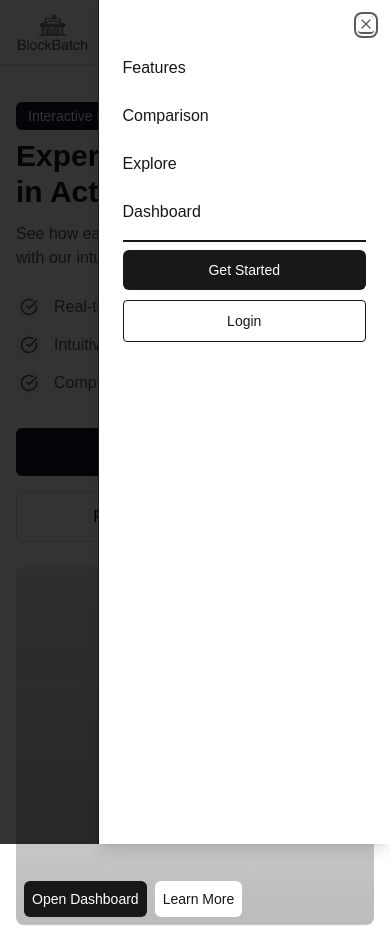
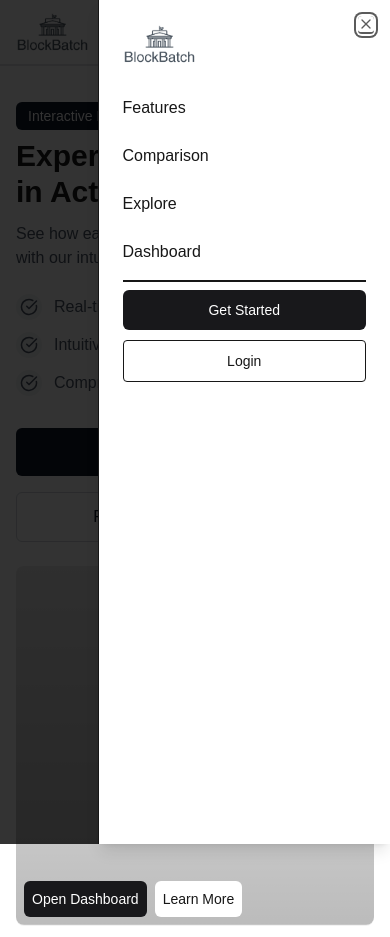
Before and after one commit to IsaacHerreraAguilar/BlockBatchDev, a Next.js app: page / in a window 390 px wide. Both pictures are taken after a click on the button 362 px from the left and 32 px from the top of the page. Built offline with nearby package versions, Linux system fonts and the light colour scheme.

Commit message:
feat: add SheetTitle to header component for improved branding
- Introduced SheetTitle to display the logo within the mobile navigation sheet.
- Enhanced visual hierarchy and branding consistency in the header component.

```diff
--- a/src/components/header.tsx
+++ b/src/components/header.tsx
@@ -1,6 +1,7 @@
 import {
     Sheet,
     SheetContent,
+    SheetTitle,
     SheetTrigger
 } from "@/components/ui/sheet";
 import { Menu } from "lucide-react";
@@ -38,6 +39,9 @@ export function Header() {
                 <Sheet>
                     <SheetTrigger className="block md:hidden"><Menu /></SheetTrigger>
                     <SheetContent className="divide-y-2">
+                        <SheetTitle className="border-none">
+                            <Image src={logo} width={73} alt="BlockBatch" height={40} />
+                        </SheetTitle>
                         <nav className="flex flex-col gap-6 mt-8 pb-4">
                             {NAV_LINKS.map((value, index) => <NavigationItem key={`${index}_${Math.random()}`} {...value} />)}
                         </nav>
```
